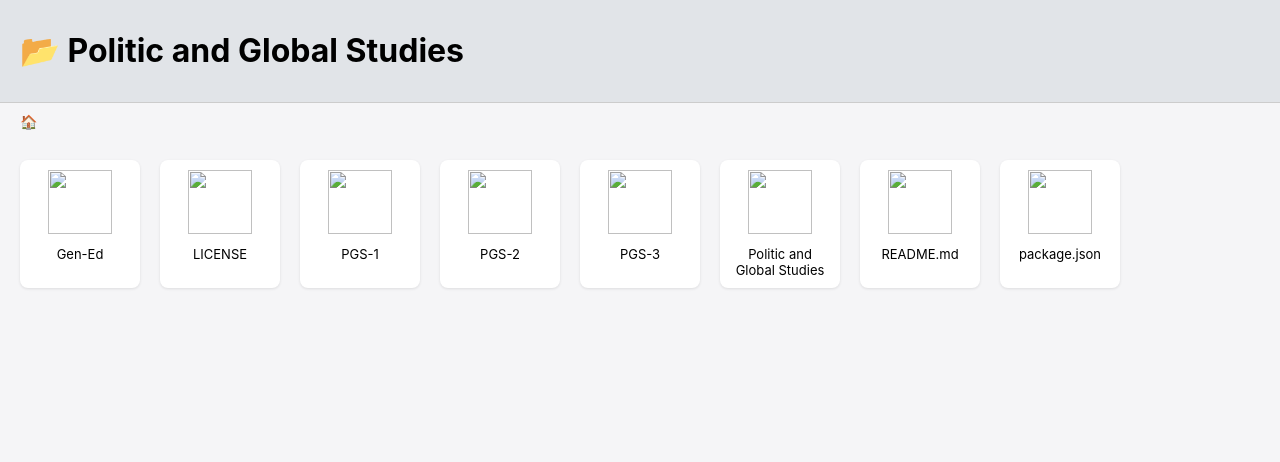
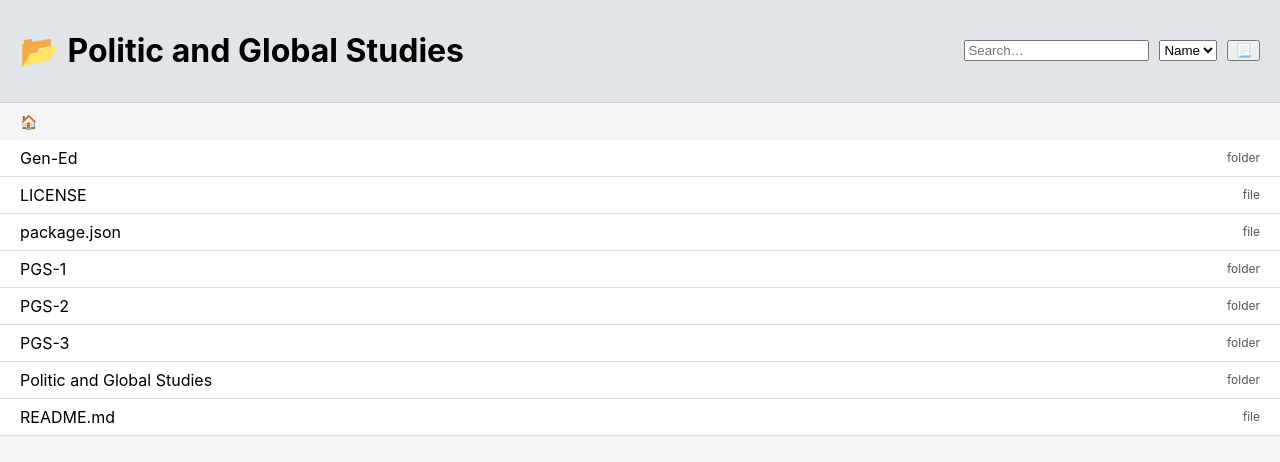
Before and after one commit to 6848031224/Edify, a website: page index.html in a window 1280 px wide. Drawn offline with Linux system fonts and the light colour scheme.

Commit message:
change style and script

```diff
--- a/index.html
+++ b/index.html
@@ -2,19 +2,33 @@
 <html lang="en">
     <head>
         <meta charset="UTF-8" />
-        <title>Politic and Global Studies</title>
+        <title>Finder‑Style Explorer (List View)</title>
         <link rel="stylesheet" href="style.css" />
     </head>
     <body>
-        <div id="app">
-            <header>
-                <h1>📂 Politic and Global Studies</h1>
-            </header>
-            <main>
-                <div id="breadcrumb"></div>
-                <div id="file-view" class="grid"></div>
-            </main>
+        <header>
+            <h1>📂 Politic and Global Studies</h1>
+            <div class="toolbar">
+                <input id="search" type="text" placeholder="Search…" />
+                <select id="sort">
+                    <option value="name">Name</option>
+                    <option value="type">Type</option>
+                    <option value="size">Size</option>
+                    <option value="date">Date</option>
+                </select>
+                <button id="view-toggle">📃</button>
+            </div>
+        </header>
+
+        <nav id="breadcrumb"></nav>
+
+        <main id="file-view" class="list"></main>
+
+        <!-- Quick Look -->
+        <div id="quicklook" class="hidden" role="dialog" aria-modal="true">
+            <div class="ql-content"></div>
         </div>
+
         <script src="script.js"></script>
     </body>
 </html>
--- a/script.js
+++ b/script.js
@@ -1,64 +1,111 @@
-let fileTree;
-let currentPath = [];
+let fileTree,
+  currentPath = [];
 
 async function loadFiles() {
   const res = await fetch("files.json");
   fileTree = await res.json();
-  render();
+  navigateTo([]);
 }
 
-function getNodeByPath(pathArr) {
+function getNodeByPath(path) {
   let node = fileTree;
-  for (const segment of pathArr) {
-    node = node.children.find((c) => c.name === segment && c.type === "folder");
+  for (const seg of path) {
+    node = node.children.find((c) => c.name === seg && c.type === "folder");
   }
   return node;
+}
+
+function navigateTo(path) {
+  currentPath = [...path];
+  render();
 }
 
 function render() {
   const container = document.getElementById("file-view");
   const breadcrumb = document.getElementById("breadcrumb");
+  const node = getNodeByPath(currentPath) || fileTree;
+  let children = node.children || [];
 
-  container.innerHTML = "";
+  // Search
+  const term = document.getElementById("search").value.toLowerCase();
+  if (term)
+    children = children.filter((f) => f.name.toLowerCase().includes(term));
+
+  // Sort
+  const sortBy = document.getElementById("sort").value;
+  children.sort((a, b) => {
+    if (sortBy === "name") return a.name.localeCompare(b.name);
+    if (sortBy === "type") return a.type.localeCompare(b.type);
+    if (sortBy === "size") return (a.size || 0) - (b.size || 0);
+    if (sortBy === "date") return new Date(a.date || 0) - new Date(b.date || 0);
+  });
+
+  // Breadcrumb
   breadcrumb.innerHTML = currentPath.length
-    ? `<span class="crumb" data-idx="-1">🏠</span> / ` +
-      currentPath
-        .map((p, i) => `<span class="crumb" data-idx="${i}">${p}</span>`)
-        .join(" / ")
+    ? `<span data-idx="-1">🏠</span> / ` +
+      currentPath.map((p, i) => `<span data-idx="${i}">${p}</span>`).join(" / ")
     : "🏠";
 
-  const node = getNodeByPath(currentPath) || fileTree;
-  if (!node.children) return;
-
-  node.children.forEach((item) => {
-    const div = document.createElement("div");
-    div.className = "item";
-    div.innerHTML = `
-      <img src="${item.type === "folder" ? "folder-icon.png" : "file-icon.png"}" alt="">
-      <div class="filename">${item.name}</div>
-    `;
-    div.addEventListener("click", () => {
-      if (item.type === "folder") {
-        currentPath.push(item.name);
-        render();
-      } else {
-        window.open(item.url, "_blank");
-      }
-    });
-    container.appendChild(div);
+  breadcrumb.querySelectorAll("span").forEach((span) => {
+    span.onclick = () => {
+      const idx = parseInt(span.dataset.idx);
+      navigateTo(idx === -1 ? [] : currentPath.slice(0, idx + 1));
+    };
   });
 
-  breadcrumb.querySelectorAll(".crumb").forEach((span) => {
-    span.addEventListener("click", () => {
-      const idx = parseInt(span.dataset.idx);
-      if (idx === -1) {
-        currentPath = [];
-      } else {
-        currentPath = currentPath.slice(0, idx + 1);
-      }
-      render();
-    });
+  // Files
+  container.innerHTML = "";
+  children.forEach((item) => {
+    const row = document.createElement("div");
+    row.className = "item";
+    row.innerHTML = `
+      <div class="filename">${item.name}
+        ${item.label ? `<span class="label" style="background:${item.labelColor || "#ccc"}">${item.label}</span>` : ""}
+      </div>
+      <div class="details">${item.type} ${item.size ? `• ${item.size} KB` : ""} ${item.date ? `• ${item.date}` : ""}</div>
+    `;
+    row.onclick = () => {
+      if (item.type === "folder") navigateTo([...currentPath, item.name]);
+      else openFile(item);
+    };
+    container.appendChild(row);
   });
 }
 
+function openFile(item) {
+  const ext = item.name.split(".").pop().toLowerCase();
+  if (["png", "jpg", "jpeg", "gif", "svg"].includes(ext)) {
+    showQuickLook(`<img src="${item.url}" style="max-width:100%;">`);
+  } else if (["txt", "md"].includes(ext)) {
+    fetch(item.url)
+      .then((r) => r.text())
+      .then((text) => {
+        if (ext === "md") {
+          showQuickLook(`<div>${marked.parse(text)}</div>`);
+        } else {
+          showQuickLook(`<pre>${escapeHtml(text)}</pre>`);
+        }
+      });
+  } else {
+    window.open(item.url, "_blank");
+  }
+}
+
+function showQuickLook(content) {
+  const ql = document.getElementById("quicklook");
+  ql.querySelector(".ql-content").innerHTML = content;
+  ql.classList.remove("hidden");
+  ql.onclick = () => ql.classList.add("hidden");
+}
+
+function escapeHtml(text) {
+  var div = document.createElement("div");
+  div.innerText = text;
+  return div.innerHTML;
+}
+
+// Events
+document.getElementById("search").addEventListener("input", render);
+document.getElementById("sort").addEventListener("change", render);
+
 loadFiles();
--- a/style.css
+++ b/style.css
@@ -1,49 +1,93 @@
+:root {
+    --bg: #f5f5f7;
+    --fg: #000;
+    --card-bg: #fff;
+}
+
 body {
+    background: var(--bg);
+    color: var(--fg);
     font-family: -apple-system, BlinkMacSystemFont, sans-serif;
-    background: #f5f5f7;
     margin: 0;
 }
 
 header {
+    display: flex;
+    justify-content: space-between;
+    align-items: center;
     background: #e1e4e8;
     padding: 10px 20px;
     border-bottom: 1px solid #ccc;
 }
 
+.toolbar {
+    display: flex;
+    gap: 10px;
+}
+
 #breadcrumb {
-    margin: 10px 20px;
+    padding: 10px 20px;
     font-size: 14px;
 }
 
-.grid {
-    display: grid;
-    grid-template-columns: repeat(auto-fill, minmax(120px, 1fr));
-    gap: 20px;
-    padding: 20px;
+#breadcrumb span {
+    cursor: pointer;
 }
 
-.item {
-    background: white;
-    padding: 10px;
-    border-radius: 8px;
-    text-align: center;
-    cursor: pointer;
-    box-shadow: 0 1px 3px rgba(0, 0, 0, 0.1);
-    transition: transform 0.1s;
+.list .item {
+    display: flex;
+    justify-content: space-between;
+    align-items: center;
+    padding: 8px 20px;
+    border-bottom: 1px solid #ddd;
+    background: var(--card-bg);
+    transition: background 0.2s;
 }
 
-.item:hover {
-    transform: scale(1.05);
+.list .item:hover {
+    background: rgba(0, 0, 0, 0.05);
 }
 
-.item img {
-    width: 64px;
-    height: 64px;
-    object-fit: contain;
+.item .filename {
+    flex: 2;
 }
 
-.filename {
-    margin-top: 8px;
-    word-break: break-word;
-    font-size: 13px;
+.item .details {
+    flex: 1;
+    text-align: right;
+    font-size: 12px;
+    color: #555;
 }
+
+.label {
+    display: inline-block;
+    padding: 2px 6px;
+    border-radius: 4px;
+    font-size: 11px;
+    margin-left: 8px;
+}
+
+#quicklook {
+    position: fixed;
+    top: 0;
+    left: 0;
+    width: 100%;
+    height: 100%;
+    background: rgba(0, 0, 0, 0.8);
+    display: flex;
+    align-items: center;
+    justify-content: center;
+}
+
+#quicklook.hidden {
+    display: none;
+}
+
+.ql-content {
+    background: white;
+    padding: 20px;
+    max-width: 80%;
+    max-height: 80%;
+    overflow: auto;
+    border-radius: 8px;
+}
```
